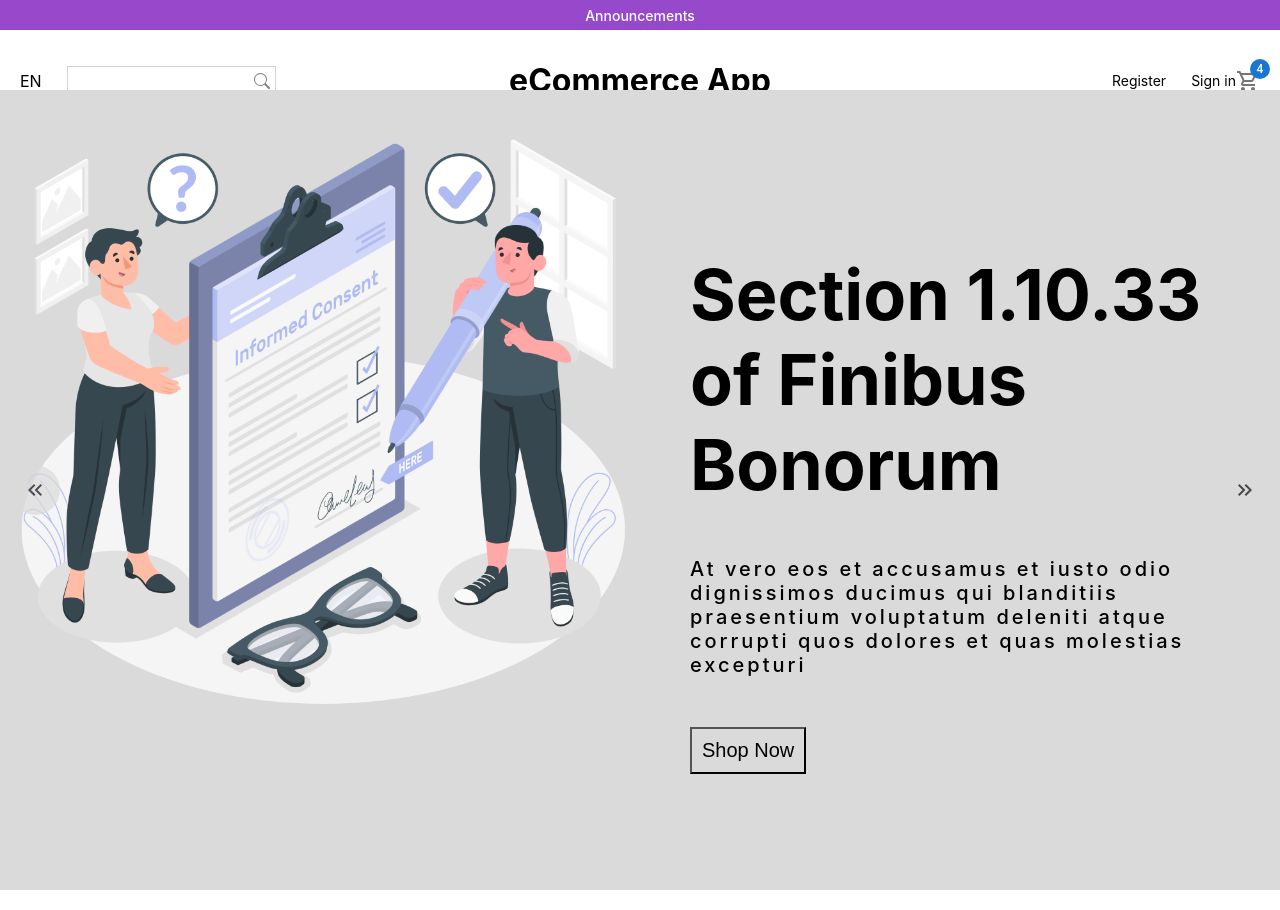
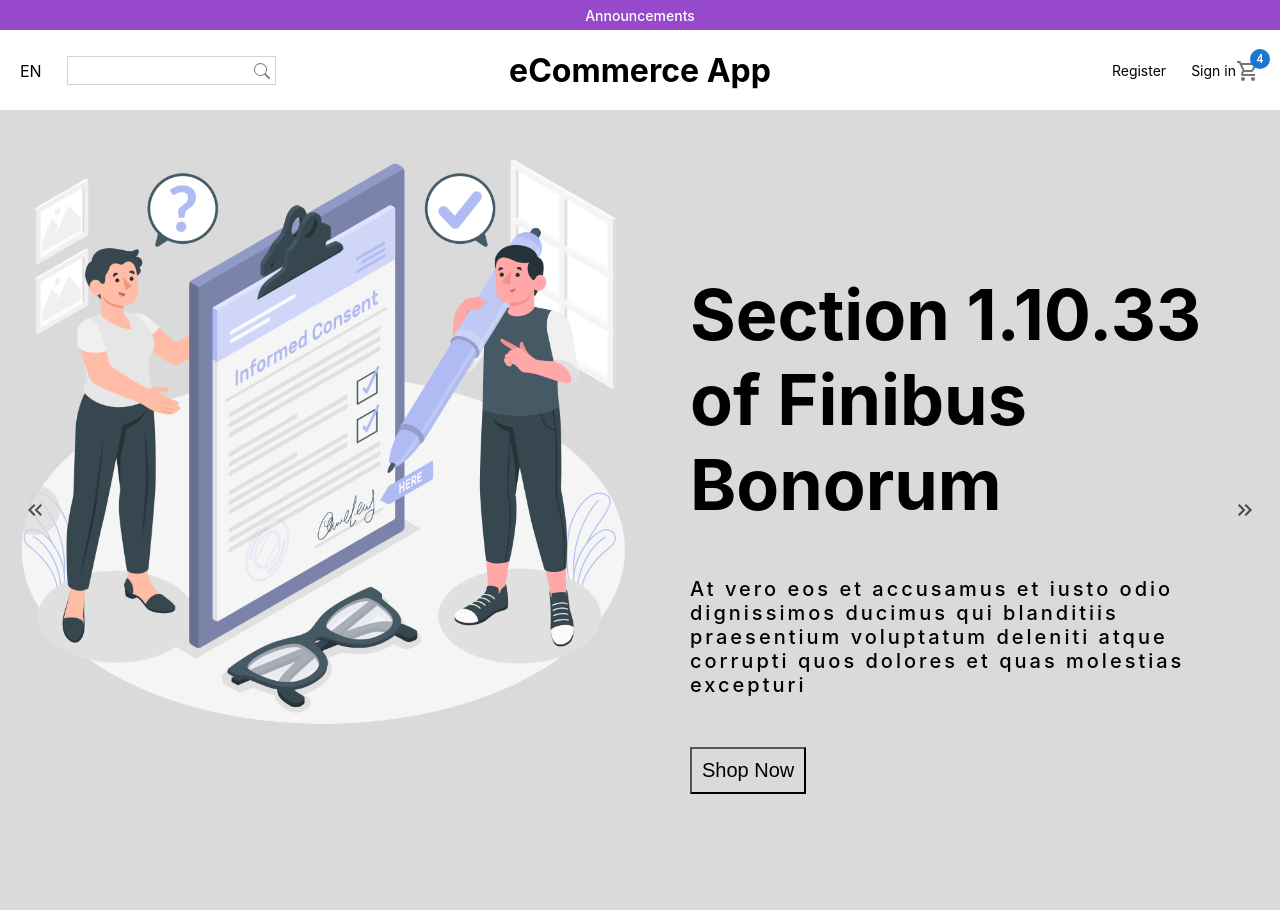
Before and after one commit to larbiamine/eCommerceReact, a React (Create React App) app: page / in a window 1280 px wide. Built offline with nearby package versions, Linux system fonts and the light colour scheme.

Commit message:
adjusted the navbar

```diff
--- a/src/components/Navbar.jsx
+++ b/src/components/Navbar.jsx
@@ -5,12 +5,12 @@ import Badge from '@mui/material/Badge';
 import ShoppingCartOutlinedIcon from '@mui/icons-material/ShoppingCartOutlined';
 
 const Container = styled.div`
-    height: 60px;
+    height: 80px;
 
 
 `
 const Wrapper = styled.div`
-    padding : 10px 20px;
+    padding : 0px 20px;
     display: flex;
     align-items: center;
     justify-content: space-between;
```
